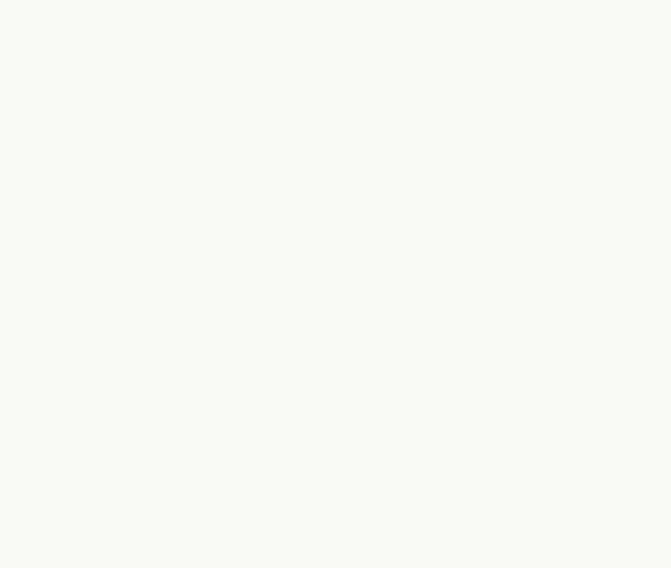
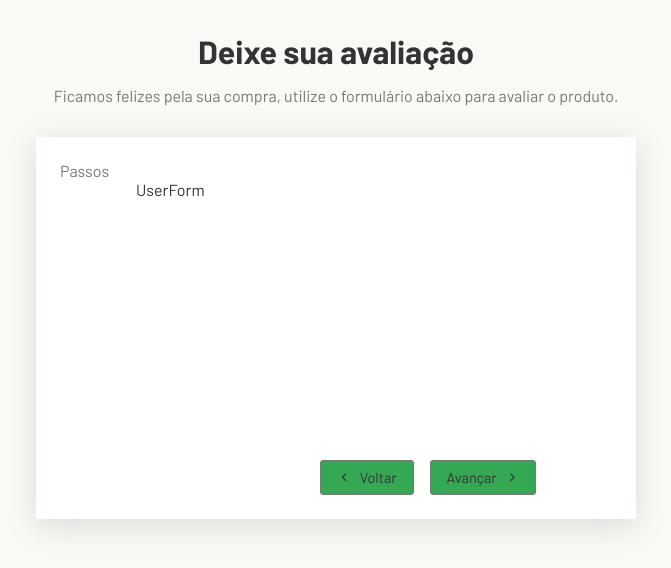
Before and after one commit to patricklohn/multistep-form-react-ts, a React (Vite) app: page / in a window 1280 px wide. Shown: the top 568 px of the page, without its empty margins (304-975 px from the left). Built offline with nearby package versions, Linux system fonts and the light colour scheme.

Commit message:
Estruturando o projeto e criando components

```diff
--- a/src/App.tsx
+++ b/src/App.tsx
@@ -1,11 +1,43 @@
 import { useState } from 'react'
+
+// Components
+import UserForm from './components/UserForm'
+import Thanks from './components/Thanks'
+import ReviewForm from './components/ReviewForm'
+
+import { GrFormNext, GrFormPrevious } from 'react-icons/gr'
+
+// Hooks
+
+//Css
 import './App.css'
 
 function App() {
 
   return (
       <div className='app'>
-
+        <div className="header">
+          <h2>Deixe sua avaliação</h2>
+          <p>Ficamos felizes pela sua compra, utilize o formulário abaixo para avaliar o produto.</p>
+        </div>
+        <div className="form-contaier">
+          <p>Passos</p>
+          <form>
+            <div className="inputs-container">
+              <UserForm/>
+            </div>
+            <div className="actions">
+              <button>
+                <GrFormPrevious/>
+                <span>Voltar</span>
+             </button>
+              <button>
+                <span>Avançar</span>
+                <GrFormNext/>
+             </button>
+            </div>
+          </form>
+        </div>
       </div>
   )
 }
--- /dev/null
+++ b/src/components/ReviewForm.tsx
@@ -0,0 +1,9 @@
+import React from 'react'
+
+const ReviewForm = () => {
+  return (
+    <div>ReviewForm</div>
+  )
+}
+
+export default ReviewForm
--- /dev/null
+++ b/src/components/Thanks.tsx
@@ -0,0 +1,11 @@
+import React from 'react'
+
+type Props = {}
+
+const Thanks = (props: Props) => {
+  return (
+    <div>Thanks</div>
+  )
+}
+
+export default Thanks
--- /dev/null
+++ b/src/components/UserForm.tsx
@@ -0,0 +1,10 @@
+import React from 'react'
+
+
+const UserForm = () => {
+  return (
+    <div>UserForm</div>
+  )
+}
+
+export default UserForm
```
